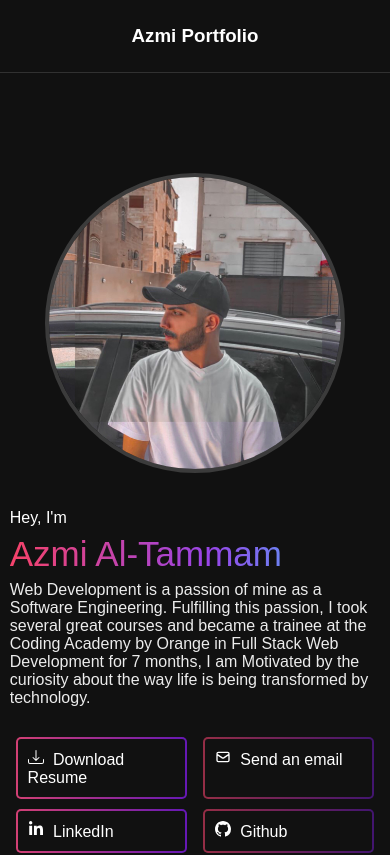
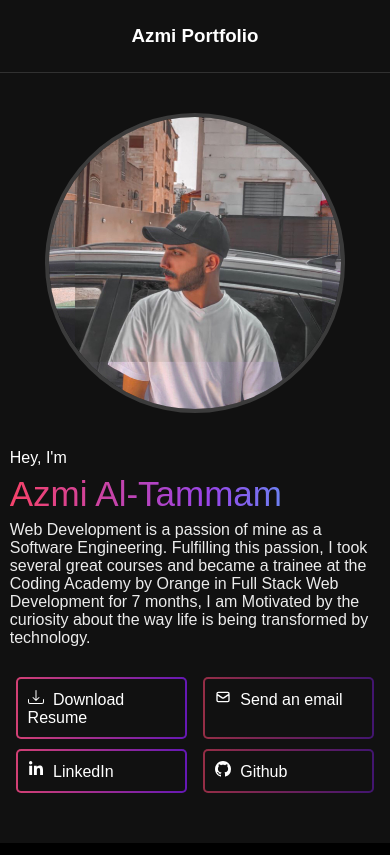
Before and after one commit to AzmiTammam/ReactPortfolio, a React (Create React App) app: page / in a window 390 px wide. Shown: the top 855 px of the page. Built offline with nearby package versions, Linux system fonts and the light colour scheme.

Commit message:
Improved compatibility with small screens

```diff
--- a/src/Components/Header/Header.css
+++ b/src/Components/Header/Header.css
@@ -82,6 +82,9 @@ header {
 }
 
 @media (max-width: 1024px) {
+  header {
+    padding-top: 45px;
+  }
   .infoSection .about {
     max-width: 90%;
   }
@@ -108,6 +111,9 @@ header {
 }
 
 @media (max-width: 426px) {
+  header {
+    padding-top: 40px;
+  }
   header .socialLinks {
     max-width: 100vw;
   }
```
